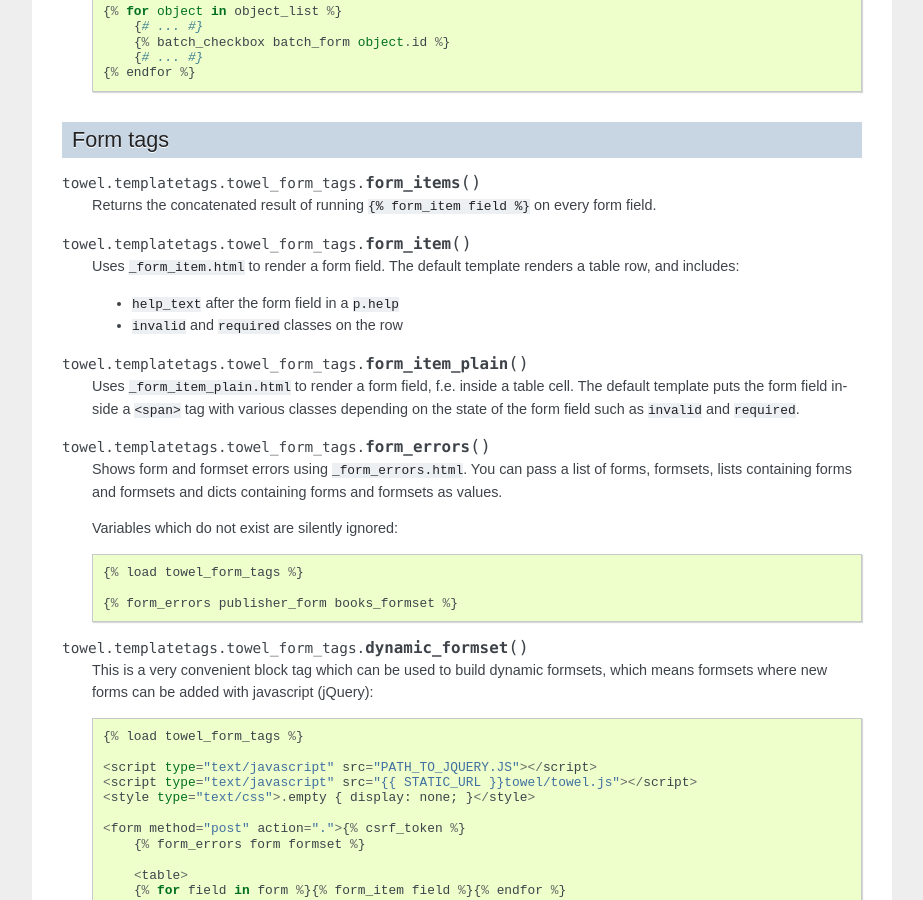
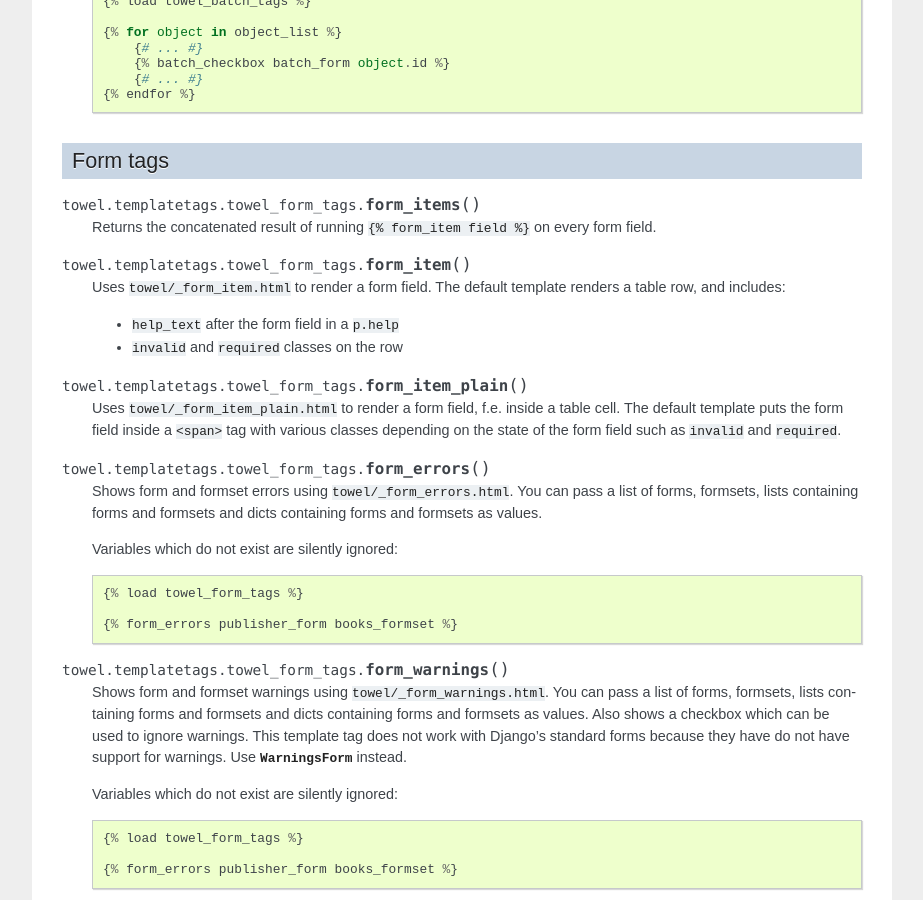
Before and after one commit to matthiask/towel, a Sphinx documentation site: the page built from docs/templatetags.rst, in a window 1280 px wide and 900 px high, scrolled down 1816 px. Shown: the whole window, without its empty margins (198-1121 px from the left). Built offline with Sphinx 7.4.7, drawn with Linux system fonts in a browser that asks for light colours; some of the changed text lies outside the part shown.

Commit message:
Correct template paths in documentation and add form_warnings docs

```diff
--- a/docs/templatetags.rst
+++ b/docs/templatetags.rst
@@ -53,10 +53,10 @@ ModelView list tags
 
 .. function:: pagination
 
-   Uses ``_pagination.html`` to display a nicely formatted pagination section.
-   An additional parameter may be provided if the pagination should behave
-   differently depending on where it is shown; it is passed to ``_pagination.html``
-   as ``where``::
+   Uses ``towel/_pagination.html`` to display a nicely formatted pagination
+   section.  An additional parameter may be provided if the pagination should
+   behave differently depending on where it is shown; it is passed to
+   ``towel/_pagination.html`` as ``where``::
 
        {% load modelview_list %}
 
@@ -140,7 +140,7 @@ Form tags
 
 .. function:: form_item
 
-   Uses ``_form_item.html`` to render a form field. The default template
+   Uses ``towel/_form_item.html`` to render a form field. The default template
    renders a table row, and includes:
 
    * ``help_text`` after the form field in a ``p.help``
@@ -149,17 +149,33 @@ Form tags
 
 .. function:: form_item_plain
 
-   Uses ``_form_item_plain.html`` to render a form field, f.e. inside a table
-   cell. The default template puts the form field inside a ``<span>`` tag
+   Uses ``towel/_form_item_plain.html`` to render a form field, f.e. inside a
+   table cell. The default template puts the form field inside a ``<span>`` tag
    with various classes depending on the state of the form field such as
    ``invalid`` and ``required``.
 
 
 .. function:: form_errors
 
-   Shows form and formset errors using ``_form_errors.html``. You can pass
-   a list of forms, formsets, lists containing forms and formsets and dicts
-   containing forms and formsets as values.
+   Shows form and formset errors using ``towel/_form_errors.html``. You can
+   pass a list of forms, formsets, lists containing forms and formsets and
+   dicts containing forms and formsets as values.
+
+   Variables which do not exist are silently ignored::
+
+       {% load towel_form_tags %}
+
+       {% form_errors publisher_form books_formset %}
+
+
+.. function:: form_warnings
+
+   Shows form and formset warnings using ``towel/_form_warnings.html``. You can
+   pass a list of forms, formsets, lists containing forms and formsets and
+   dicts containing forms and formsets as values. Also shows a checkbox which
+   can be used to ignore warnings. This template tag does not work with
+   Django's standard forms because they have do not have support for warnings.
+   Use :py:class:`~towel.forms.WarningsForm` instead.
 
    Variables which do not exist are silently ignored::
 
```
